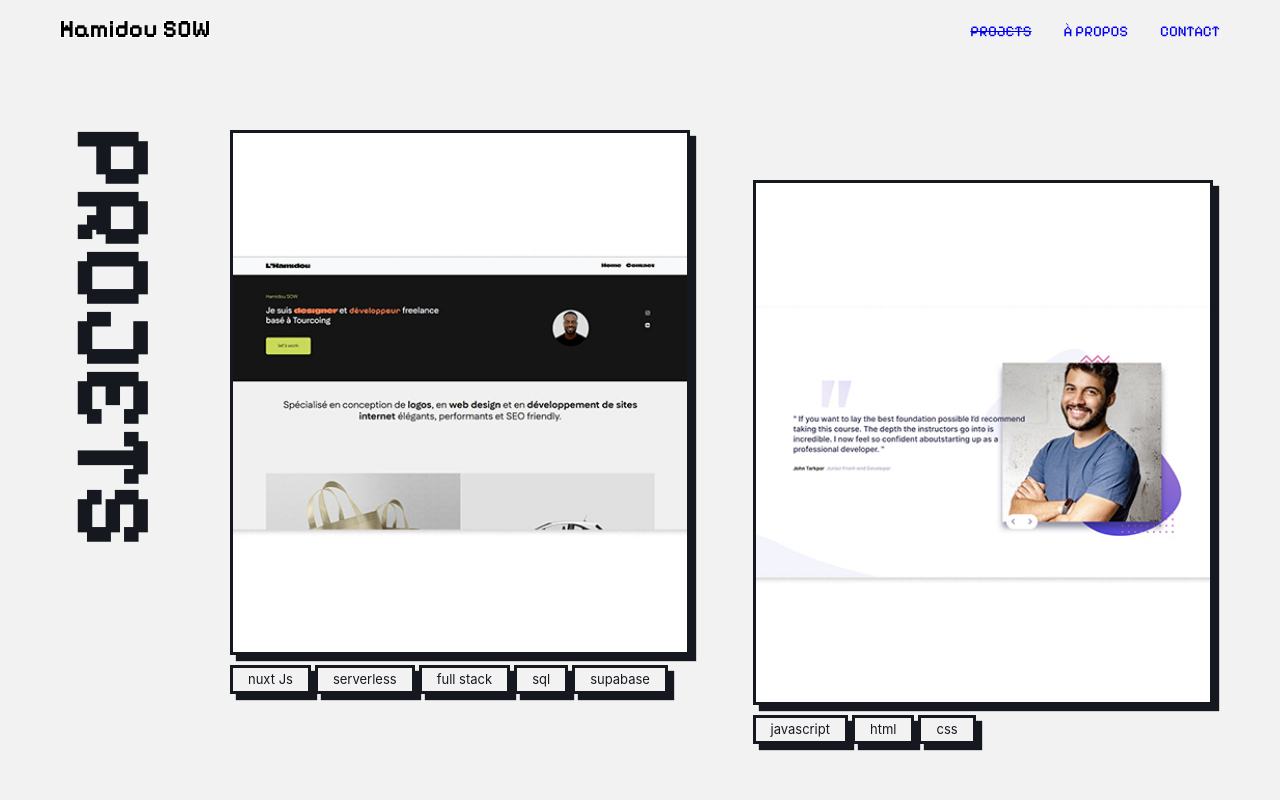
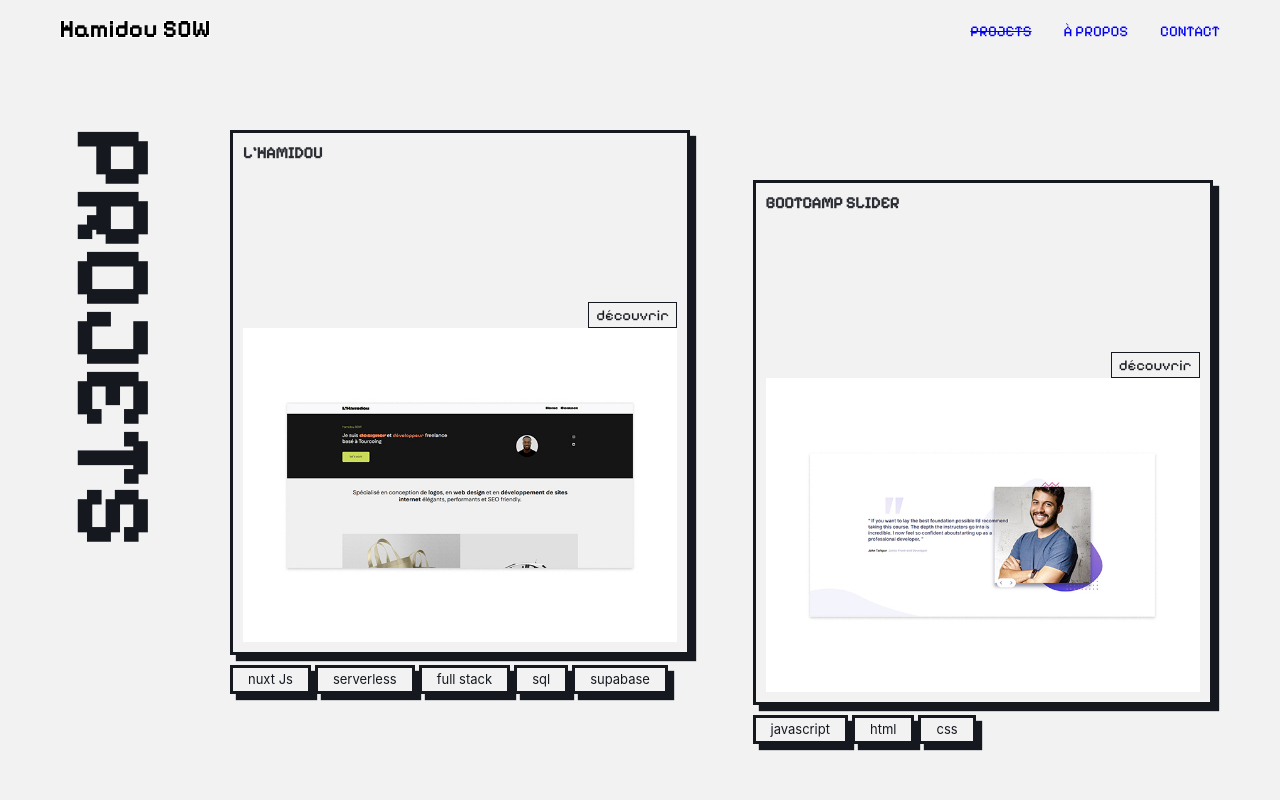
Before and after one commit to hamidousow/hamidousow, a Vue app: page /projects in a window 1280 px wide. Shown: the top 800 px of the page. Built offline with nearby package versions, Linux system fonts and the light colour scheme.

Commit message:
Update CardProject.vue

```diff
--- a/src/components/CardProject.vue
+++ b/src/components/CardProject.vue
@@ -17,7 +17,6 @@ defineProps<{
                 <a href="" class="card__button pixelify-font-medium">découvrir</a>
             </div>
             <div class="card__background">
-                <div class="background-gradiant"></div>
                 <img :src="project.imageSource" :alt="project.imageAlt">
             </div>
         </div>
@@ -55,10 +54,8 @@ defineProps<{
     .card__content {
         height: 100%;
         display: flex;
-        /*z-index: 10;*/
         flex-direction: column;
         justify-content: space-between;
-        /*z-index: 10;*/
     }
 
     .card__title {
@@ -72,23 +69,13 @@ defineProps<{
     .card__button {
         text-decoration: none;
         color: var(--clr-black);
-        background-color: transparent;
+        background-color: var(--clr-white);
         padding: 3px 7px;
         border: 1px solid var(--clr-black);
         align-self: end;
     }
 
-    .card__button:hover, .card:hover .card__button  {
-        background-color: var(--clr-green);
-        color: var(--clr-black);
-        border: 0px transparent;
-    }
-
-
     .card__background {
-        position: absolute;
-        top: 0;
-        left: 0;
         height: 100%;
         width: 100%;
     }
```
